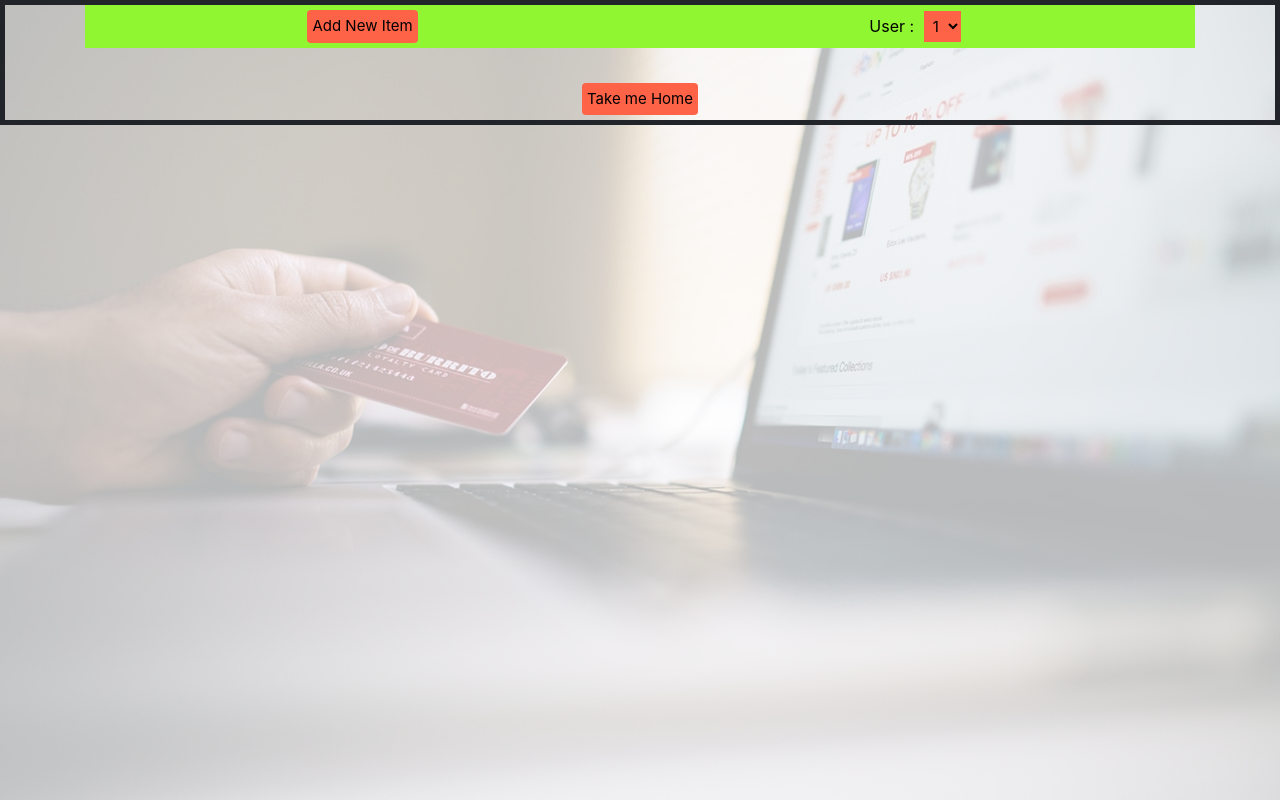
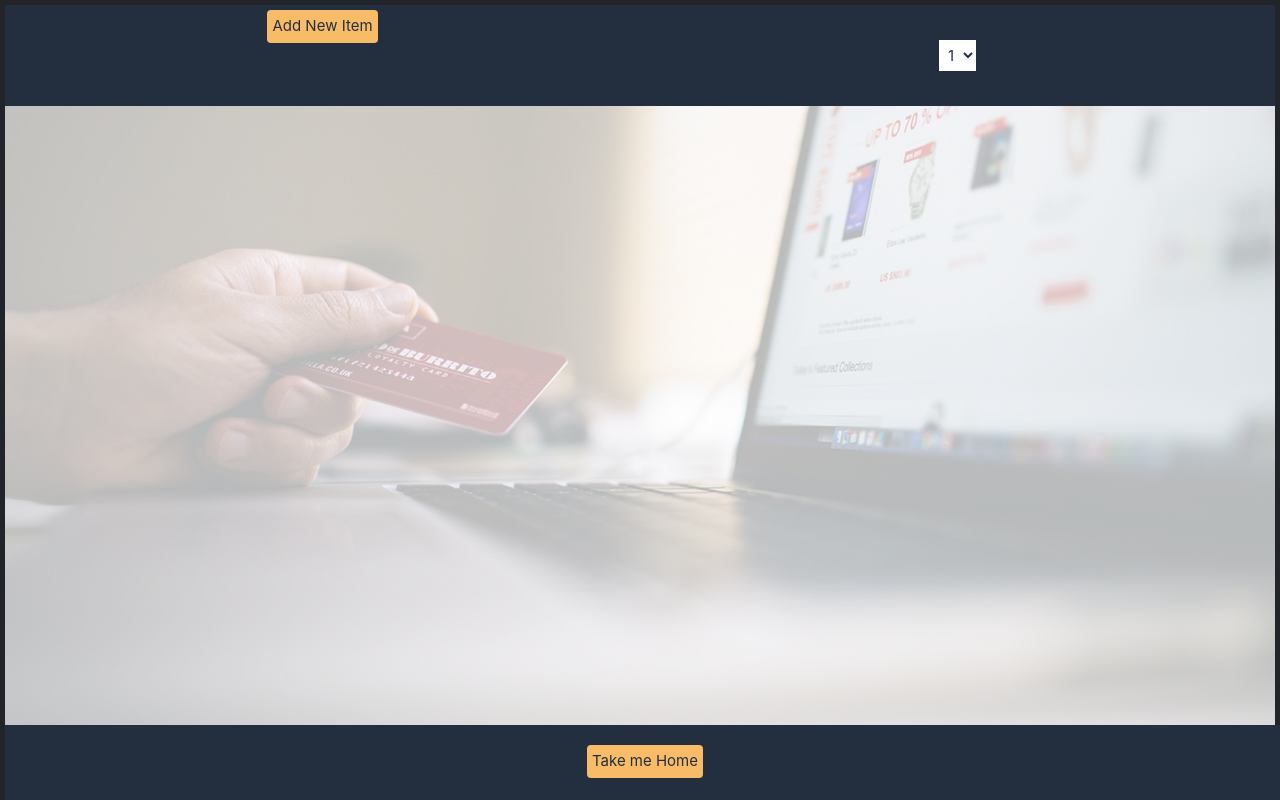
Before and after one commit to raphaelzenou/mongo-flask-project, a Flask app: page /items/1 in a window 1280 px wide. Run offline with Flask 2, Linux system fonts and the light colour scheme; data that the repository does not hold is empty; parts of the project's set-up code (start-up, migrations or seed data) failed here and were passed over; some libraries are stand-ins or nearby versions.

Commit message:
further styling and UI improvements

```diff
--- a/static/css/style.css
+++ b/static/css/style.css
@@ -1,4 +1,4 @@
-body, html {
+body {
     height: 100%;
 	width: 100%;
 	margin: 0;
@@ -10,12 +10,16 @@ body, html {
     background-repeat: no-repeat;
     background-attachment: fixed;
     background-size: cover;
+}
 
-}
+
 .central-container {
     /* width: 100%; */
     border-style: solid;
     border-width: 5px;
+    height: 100vh;
+    width: 100%;
+    padding-bottom: 75px;    /* Footer height */
 
 }
 
@@ -24,37 +28,59 @@ body, html {
 	margin: 0;
 }
 
-.btn, #user_name {
+.btn-warning {
 	font-size: 15px;
 	padding: 5px !important;
     margin: 5px;
-    color: black;
-    background-color: tomato;
+    color:#232f3e;
+    background-color: #f8bc69;
     border: none;
 }
 .btn:hover {
-    color: black;
-    background-color: #91f632;
+    color:#232f3e;
+    background-color:#ffffff;
 }
-
 
 #home-btn-div {
     text-align: center;
     align-items: center;
-    padding: 30px 0px 0px 0px;
+    background-color: #232f3e;
+    margin: 15px 0px 0px 0px;
+    padding: 15px 0px 15px 0px;
+    position: absolute;
+    bottom: 0;
+    width: 100%;
+    height: 75px;
+
+}
+
+#user_name, #item_url {
+	font-size: 15px;
+	padding: 5px !important;
+    margin: 5px;
+    color:#232f3e;
+    background-color:#fff;
+    border: none;
+}
+
+.container-fluid {
+    padding: 0px;
 }
 
 .top-bar-container{
-    background-color: #91f632;
+    background-color: none;
     margin: 0px;
     padding: 0px;
     width: 100%;
 }
 
+.top-container {
+    padding: 0px;
+}
+
 .top-bar {
-    color: black;
-    margin-top: auto;
-    margin-bottom: auto;
+    background-color: #232f3e;
+    color: #95a0ab;
     text-align: center;
     align-items: center;
 }
@@ -68,3 +94,36 @@ body, html {
     margin : 10px !important;
     text-align: center;
 }
+
+.homepage-container {
+    background-color: white;
+    padding: 0px;
+}
+
+.items-indiv {
+
+}
+
+.card-title {
+    font-size: 15px;
+    text-align: center;
+
+}
+
+#card-title-container {
+    height: 100px;
+}
+
+.form-group {
+    padding-top:  10px;
+    padding-left: 20px;
+    padding-right: 20px;
+
+    padding-bottom: 10px;
+    margin: 20px;
+}
+
+form-control {
+    margin: 5px;
+    padding: 5px;
+}
--- a/templates/error.html
+++ b/templates/error.html
@@ -4,7 +4,7 @@
 
 {% block main %}
 
-<div class="container">
+<div class="container-fluid">
     <div class="row">
         <div class="col">
             <p>Oops ! There was an error...<br>
@@ -39,11 +39,11 @@
     </div>
     <div class="row">
         <div class="col">
-            <a class="btn btn-primary" href="{{url_for('new_item_func', selected_user = user.user_name)}}">Let's try again</a>
+            <a class="btn btn-warning" href="{{url_for('new_item_func', selected_user = user.user_name)}}">Let's try again</a>
         </div>
 
         <div class="col" id="home-btn-div">
-            <a class="btn btn-primary" href="{{url_for('home_func')}}">Take me Home</a>
+            <a class="btn btn-warning" href="{{url_for('home_func')}}">Take me Home</a>
         </div>
     </div>
 </div>
--- a/templates/item-confirmation.html
+++ b/templates/item-confirmation.html
@@ -7,7 +7,7 @@
 <h1>Item confirmation before proceeding... </h1>
 <hr>
 
-<div class="container">
+<div class="container-fluid">
     <div class="row">
         <div class="col">
             <div>
@@ -49,14 +49,14 @@
                 {% if item._id is defined  %}
                 <input value="{{item._id}}" id="_id" name="_id" required readonly>
                 {% endif %}
-                <button type="submit" class="btn btn-primary">
+                <button type="submit" class="btn btn-warning">
                     OK!</button>
             </form>
         </div>
     </div>
 </div>
 <div id="home-btn-div">
-    <a class="btn btn-primary" href="{{url_for('home_func')}}">Take me Home</a>
+    <a class="btn btn-warning" href="{{url_for('home_func')}}">Take me Home</a>
 </div>
 
 
--- a/templates/items.html
+++ b/templates/items.html
@@ -4,16 +4,17 @@
 
 {% block main %}
 
-<div class="container">
+<div class="container-fluid">
+    <div class="row ">
+        <div class="top-container col-md-12">
             <div class="row top-bar-container">
                 <div class="col-md-6 top-bar">
-            <a class="btn btn-primary" href="{{url_for('new_item_func', selected_user=active_user)}}">Add New Item</a>
+                    <a class="btn btn-warning" href="{{url_for('new_item_func', selected_user=active_user)}}">Add New
+                        Item</a>
                 </div>
                 <div class="col-md-6 top-bar">
                     <form action="{{ url_for('user_filter') }}" method="POST">
-
                         <div class="form-group">
-                    <label> User : </label>
                             <select id="user_name" name="user_name" onchange="this.form.submit()">
                                 <option value={{active_user}} disabled selected>{{active_user}}</option>
                                 {% for user in users %}
@@ -23,19 +24,21 @@
                                 {% endfor %}
                             </select>
 
-                    <!-- <button type="submit" class="btn btn-primary">Select user</button> -->
+                            <!-- <button type="submit" class="btn btn-warning">Select user</button> -->
                         </div>
                     </form>
                 </div>
             </div>
+        </div>
+    </div>
     <div class="row">
     {% for item in items %}
-        <div class="col-md-4">
+        <div class="items-indiv col-md-4">
             <div class="card" style="width: 18rem;">
                 <!-- css below to be move to the stylesheet if needed: -->
                 <img class="card-img-top img-fluid" style="height: 10rem; width: 18rem; object-fit: contain;"
                     src="{{item.item_image_main_link}}" alt="Item Main Picture">
-                <div class="card-body">
+                <div class="card-body" id="card-title-container">
                     <h5 class="card-title">{{item.item_short_title}}</h5>
                 </div>
                 <ul class="list-group list-group-flush">
@@ -47,20 +50,17 @@
                         {{item.item_currency}}{{item.item_price_float}}</li>
                 </ul>
                 <div class="card-body">
-                    <a href="{{item.item_url}}" target="_blank" class="card-link">Amazon Page</a>
-                </div>
-                <div class="card-body">
-                    <a href="{{url_for('delete_item', item_id = item._id)}}" class="card-link">Delete</a>
-                </div>
-                <div class="card-body">
-                        <a href="{{url_for('edit_item', item_id = item._id)}}" class="card-link">Edit</a>
+                    <a href="{{item.item_url}}" target="_blank" class="btn-info btn-sm">Amazon Page</a>
+                        <a href="{{url_for('edit_item', item_id = item._id)}}" class="btn-secondary btn-sm">Edit Item</a>
+                        <a href="{{url_for('delete_item', item_id = item._id)}}" class="btn-danger btn-sm">Delete</a>
                     </div>
             </div>
         </div>
     {% endfor %}
     </div>
+
 <div id="home-btn-div">
-<a class="btn btn-primary" href="{{url_for('home_func')}}">Take me Home</a>
+    <a class="btn btn-warning" href="{{url_for('home_func')}}">Take me Home</a>
 </div>
 
 {% endblock %}
```
Also changed, not shown: templates/home.html (+12 -8 lines), templates/new-item.html (+44 -11 lines). Lines whose indentation alone changed are shown as unchanged.
